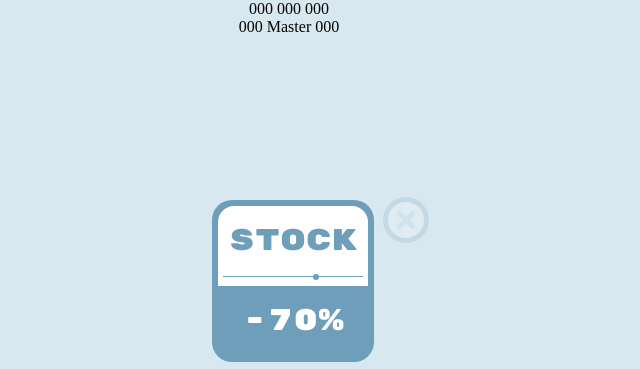
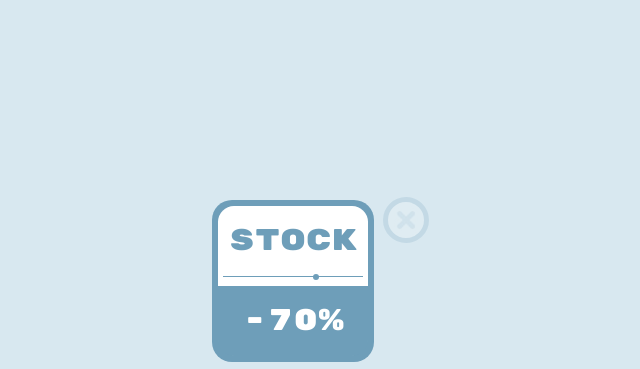
Before and after one commit to LevDziomin/jGuery-test, a plain HTML site: page index.html in a window 1280 px wide. Shown: the top 369 px of the page, without its empty margins (351-991 px from the left). Drawn offline with nearby package versions, Linux system fonts and the light colour scheme.

Commit message:
clear index and deleted c.phg

```diff
--- a/index.html
+++ b/index.html
@@ -17,8 +17,7 @@
 </head>
 
 <body>
-<div>000 000 000</div>
-<p>000 Master 000</p>
+
 <img id="cloud" name="cloud" src="Img/cloud_03.png"/>
 <img id="back" name="back" src="Img/back_03.png"/>
 <img id="houses" name="houses" src="Img/im_02.png"/>
```
Also changed, not shown: Img/c.png (deleted).
